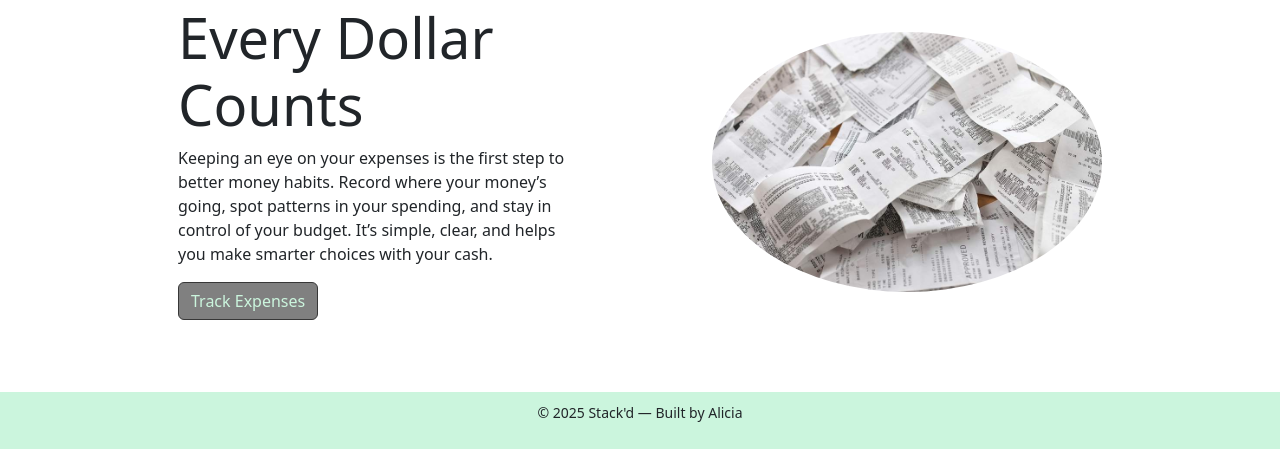
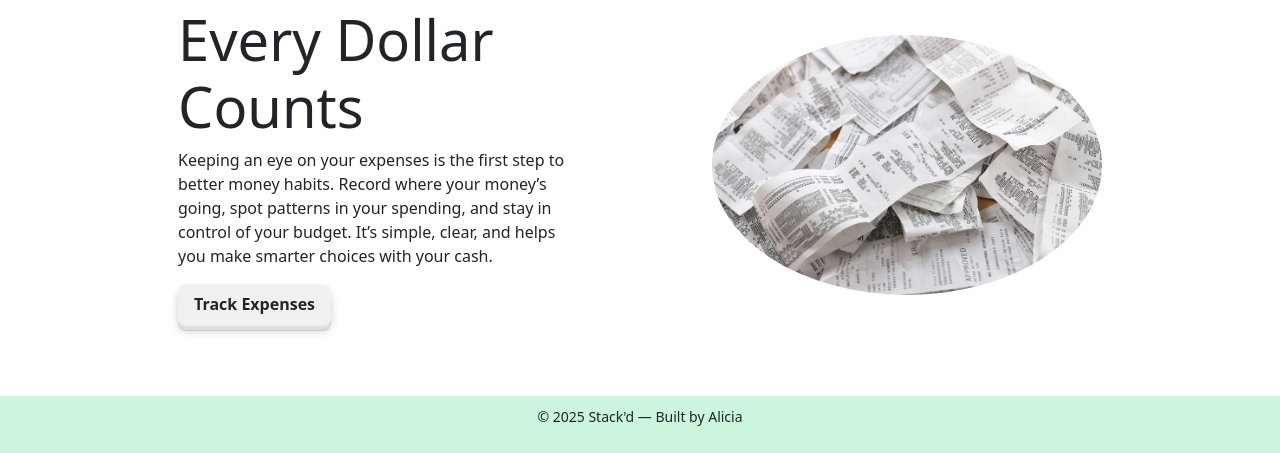
Before and after one commit to romanalicia/financeTracker, a Flask app: page / in a window 1280 px wide. Shown: the part 1029-1482 px from the top of the page. Run offline with Flask 3, Linux system fonts and the light colour scheme.

Commit message:
squishy button effect

```diff
--- a/website/static/main.css
+++ b/website/static/main.css
@@ -37,19 +37,51 @@ textarea {
   width: 100px;
 }
 
-.btn-primary{
-  background-color: #cbf5dd;
-  border-color: #b1f8d0;
-}
-
 .btn:hover{
   background-color: #cbf5dd;
-  border-color: #b1f8d0;
-  color: grey;
+  color: #505050;
+  transform: translateY(4px);
+  box-shadow:
+    inset 0 1px 0 0 #d9f9e7,
+    0 1px 0 0 #cbf5dd,
+    0 1px 0 0 #baeacb,
+    0 2px 0 0 #aadfbd,
+    0 2px 0 0 #9ed7b1,
+    0 3px 0 0 #92cfa5,
+    0 4px 0 0 #86c79a,
+    0 4px 6px 0 #79bf8e;
 }
 
 .btn {
-  background-color: grey;
+  background-color: #cbf5dd;
   border-color: rgb(55, 55, 55);
-  color:#cbf5dd
+  color:#cbf5dd;
+  position: relative;
+  font-size: 1rem;
+  padding: 0.5rem 1rem;
+  font-weight: 600;
+  border: none;
+  cursor: pointer;
+  transition: all 250ms;
+  display: inline-flex;
+  align-items: center;
+  gap: 0.5rem;
+  background-color: #f0f0f0;
+  color: #242424;
+  border-radius: 0.5rem;
+  box-shadow:
+    inset 0 1px 0 0 #f4f4f4,
+    0 1px 0 0 #efefef,
+    0 2px 0 0 #ececec,
+    0 4px 0 0 #e0e0e0,
+    0 5px 0 0 #dedede,
+    0 6px 0 0 #dcdcdc,
+    0 7px 0 0 #cacaca,
+    0 7px 8px 0 #cecece;
 }
+
+button:focus,
+button:active {
+  outline: none;
+  box-shadow: none;
+}
```
